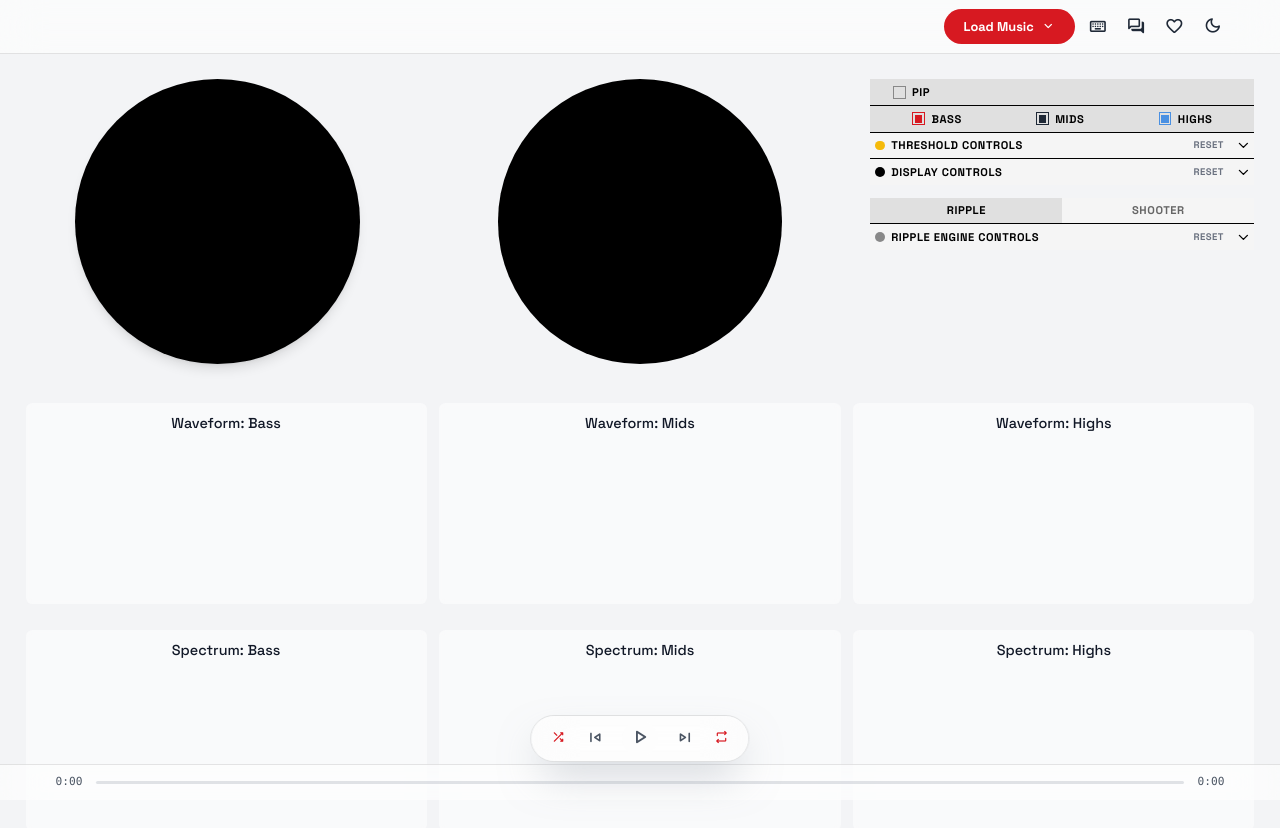
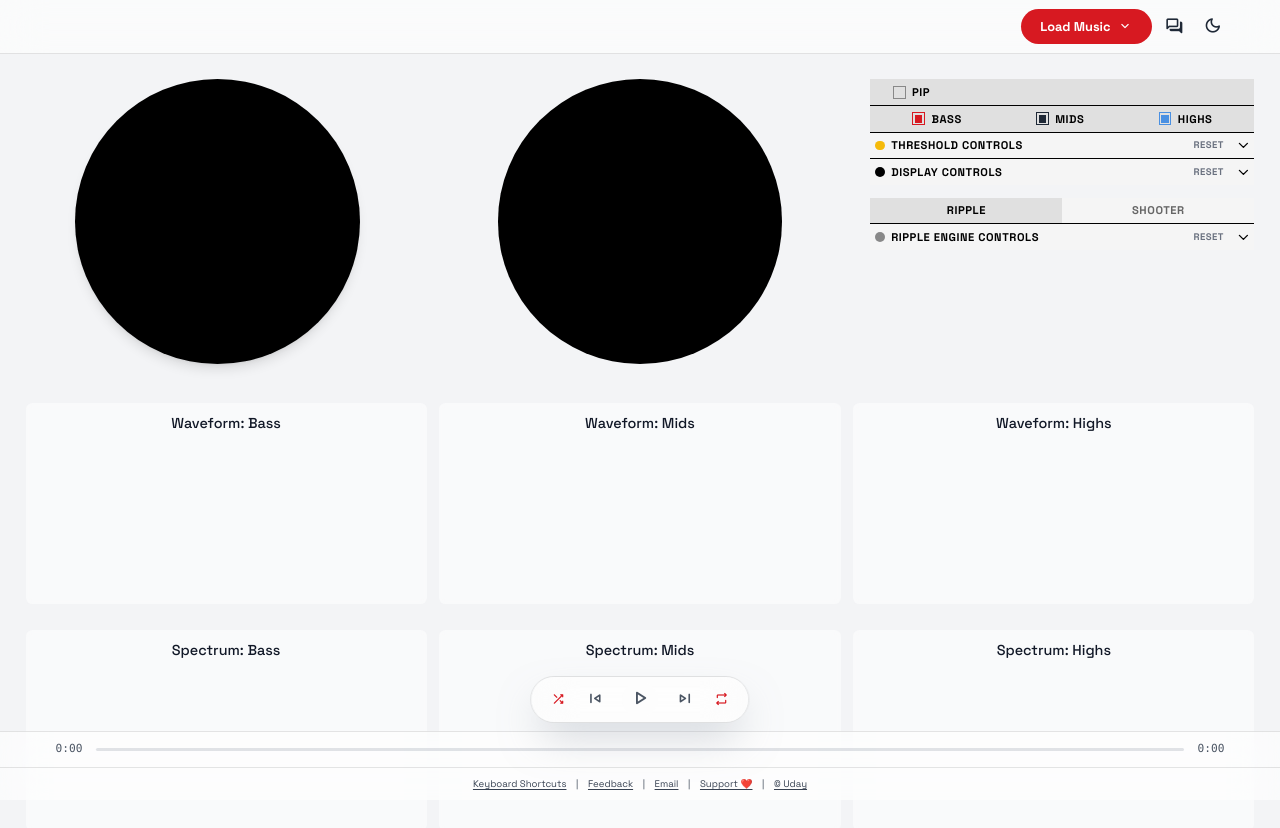
Before and after one commit to udaign/vizmatrices, a React (Vite) app: page / in a window 1280 px wide. Shown: the top 828 px of the page. Built offline with nearby package versions, Linux system fonts and the light colour scheme.

Commit message:
Added Footer credits and moved some links to the footer to declutter top nav bar

```diff
--- a/App.tsx
+++ b/App.tsx
@@ -1278,14 +1278,12 @@ const App: React.FC = () => {
                 playlistLength={playlist.length}
                 theme={theme}
                 onThemeToggle={toggleTheme}
-                onShowSupportModal={handleShowSupportModal}
-                onShowKeyboardShortcuts={() => setShowKeyboardShortcutsModal(true)}
             />
         </div>
       </header>
 
       {/* Floating Player Controls */}
-      <div className="fixed bottom-12 left-1/2 -translate-x-1/2 z-[70] flex items-center gap-4">
+      <div className="fixed bottom-24 left-1/2 -translate-x-1/2 z-[70] flex items-center gap-4">
           {hasPlaylist && (
               <div className={`relative w-14 h-14 shadow-2xl ${isDark ? 'shadow-black/50' : 'shadow-gray-400/50'} rounded-full border ${isDark ? 'border-white/10' : 'border-black/10'}`}>
                   <div className={`absolute inset-0 rounded-full ${isDark ? 'bg-black/60' : 'bg-white/60'}`}></div>
@@ -1402,6 +1400,34 @@ const App: React.FC = () => {
                       disabled={!hasPlaylist}
                   />
                   <span className={`font-mono text-sm w-12 ${isDark ? 'text-gray-400' : 'text-gray-600'} text-center`}>{formatTime(isNaN(duration) ? 0 : duration)}</span>
+              </div>
+          </div>
+
+          <div className={`border-t ${isDark ? 'border-white/10' : 'border-black/10'}`}>
+              <div className="max-w-screen-2xl mx-auto px-4 sm:px-6 lg:px-8 py-3">
+                  <div className={`text-xs ${theme === 'dark' ? 'text-gray-400' : 'text-gray-600'} flex items-center justify-center`}>
+                      <p className="flex items-center justify-center flex-wrap gap-x-3">
+                          <button onClick={() => setShowKeyboardShortcutsModal(true)} className={`underline underline-offset-2 transition-colors duration-200 focus:outline-none ${isDark ? 'text-gray-300 hover:text-white' : 'text-gray-700 hover:text-black'}`}>
+                              Keyboard Shortcuts
+                          </button>
+                          <span>|</span>
+                          <a href="https://nothing.community/d/44522" target="_blank" rel="noopener noreferrer" className={`underline underline-offset-2 transition-colors duration-200 focus:outline-none ${isDark ? 'text-gray-300 hover:text-white' : 'text-gray-700 hover:text-black'}`}>
+                              Feedback
+                          </a>
+                          <span>|</span>
+                          <a href="mailto:udaybhaskar2283@gmail.com" className={`underline underline-offset-2 transition-colors duration-200 focus:outline-none ${isDark ? 'text-gray-300 hover:text-white' : 'text-gray-700 hover:text-black'}`}>
+                              Email
+                          </a>
+                          <span>|</span>
+                          <button onClick={() => setShowSupportModal(true)} className={`underline underline-offset-2 transition-colors duration-200 focus:outline-none ${isDark ? 'text-gray-300 hover:text-white' : 'text-gray-700 hover:text-black'}`}>
+                              Support ❤️
+                          </button>
+                          <span>|</span>
+                          <a href="https://nothing.community/u/Udaign" target="_blank" rel="noopener noreferrer" className={`underline underline-offset-2 transition-colors duration-200 focus:outline-none ${isDark ? 'text-gray-300 hover:text-white' : 'text-gray-700 hover:text-black'}`}>
+                              © Uday
+                          </a>
+                      </p>
+                  </div>
               </div>
           </div>
       </div>
--- a/components/AudioPlayer.tsx
+++ b/components/AudioPlayer.tsx
@@ -12,8 +12,6 @@ interface AudioPlayerProps {
   playlistLength: number;
   theme: 'dark' | 'light';
   onThemeToggle: () => void;
-  onShowSupportModal: () => void;
-  onShowKeyboardShortcuts: () => void;
 }
 
 const formatTrackName = (name: string | null): string => {
@@ -26,7 +24,7 @@ const formatTrackName = (name: string | null): string => {
 };
 
 const AudioPlayer: React.FC<AudioPlayerProps> = ({
-    onFilesSelect, currentTrackName, currentTrackTitle, albumArtUrl, playlistLength, theme, onThemeToggle, onShowSupportModal, onShowKeyboardShortcuts
+    onFilesSelect, currentTrackName, currentTrackTitle, albumArtUrl, playlistLength, theme, onThemeToggle
 }) => {
   const fileInputRef = useRef<HTMLInputElement>(null);
   const folderInputRef = useRef<HTMLInputElement>(null);
@@ -109,15 +107,6 @@ const AudioPlayer: React.FC<AudioPlayerProps> = ({
                       </div>
                   )}
                 </div>
-                <button
-                    onClick={onShowKeyboardShortcuts}
-                    className={`hidden lg:flex p-2 rounded-full transition-colors duration-300 focus:outline-none focus-visible:ring-2 focus-visible:ring-brand-accent focus-visible:ring-opacity-75 items-center justify-center ${theme === 'dark' ? 'text-white hover:bg-white/10' : 'text-gray-800 hover:bg-black/10'}`}
-                    aria-label="Keyboard shortcuts"
-                >
-                    <span className="material-symbols-rounded text-2xl">
-                        keyboard
-                    </span>
-                </button>
                 <a
                     href="https://nothing.community/d/44522"
                     target="_blank"
@@ -129,15 +118,6 @@ const AudioPlayer: React.FC<AudioPlayerProps> = ({
                         forum
                     </span>
                 </a>
-                <button
-                    onClick={onShowSupportModal}
-                    className={`p-2 rounded-full transition-colors duration-300 focus:outline-none focus-visible:ring-2 focus-visible:ring-brand-accent focus-visible:ring-opacity-75 flex items-center justify-center ${theme === 'dark' ? 'text-white hover:bg-white/10' : 'text-gray-800 hover:bg-black/10'}`}
-                    aria-label="Support this project"
-                >
-                    <span className="material-symbols-rounded text-2xl">
-                        favorite
-                    </span>
-                </button>
                 <button
                     onClick={onThemeToggle}
                     className={`p-2 rounded-full transition-colors duration-300 focus:outline-none focus-visible:ring-2 focus-visible:ring-brand-accent focus-visible:ring-opacity-75 ${theme === 'dark' ? 'text-white hover:bg-white/10' : 'text-gray-800 hover:bg-black/10'}`}
```
